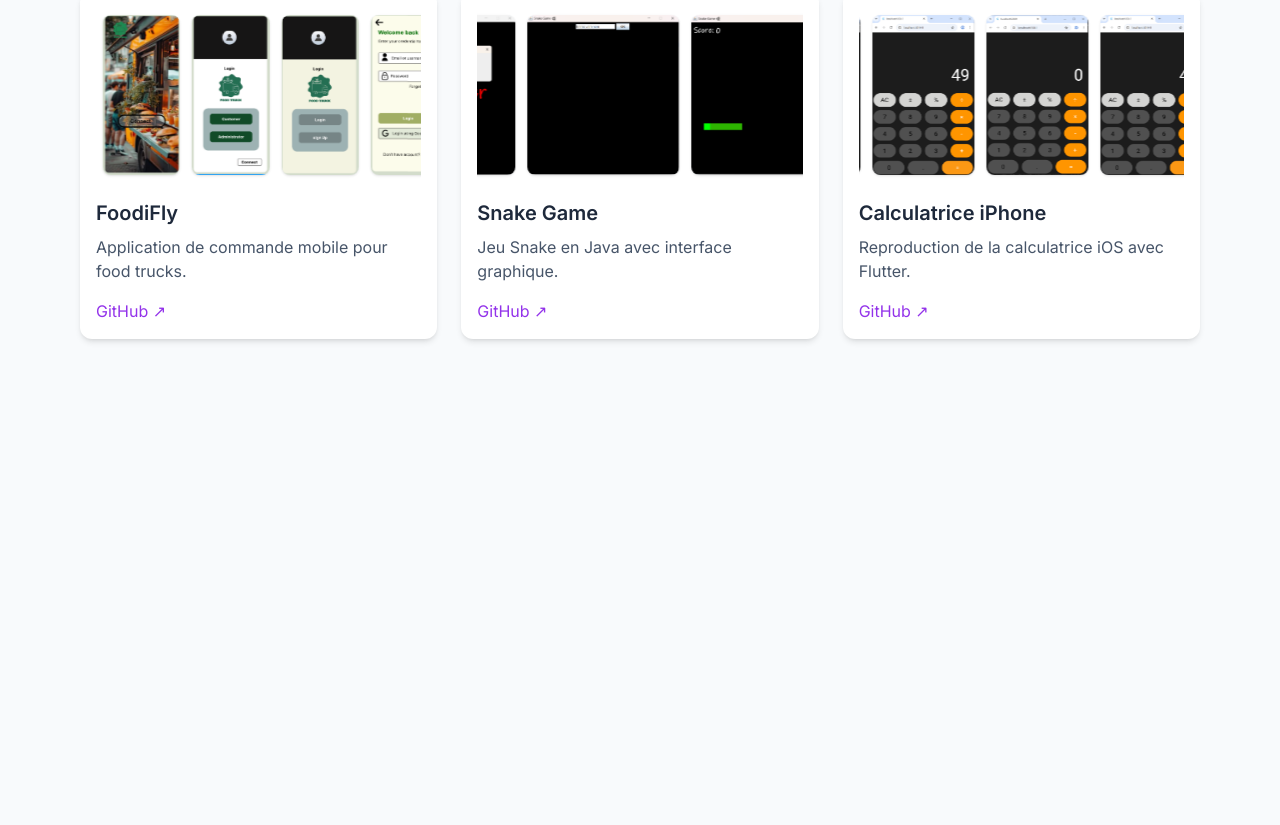
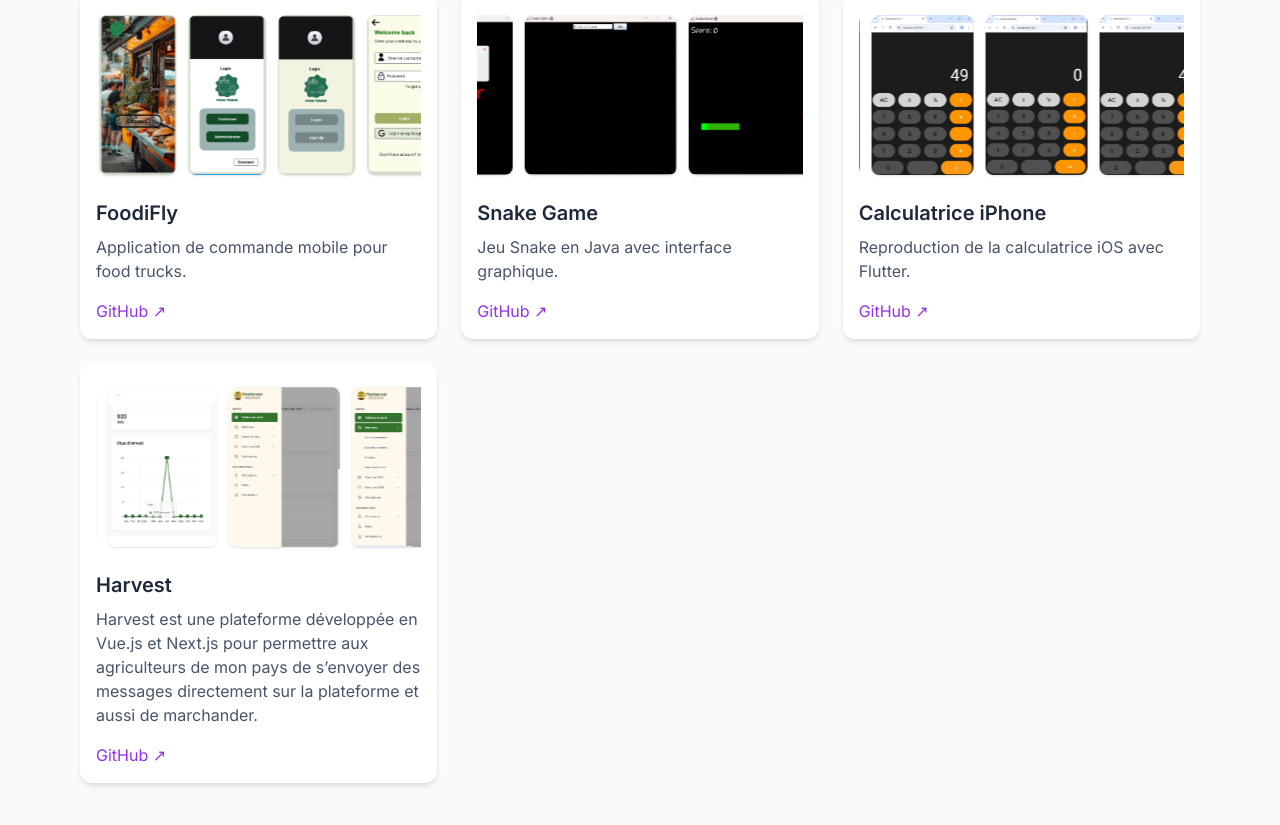
Before and after one commit to Guindo97/portfolio, a React (Vite) app: page /projects in a window 1280 px wide. Shown: the part 269-1094 px from the top of the page. Before the commit the page ends 800 px from the top, so only its background shows below. Built offline with nearby package versions, Linux system fonts and the light colour scheme.

Commit message:
update portfolio react/js  commit add

```diff
--- a/src/pages/projects.jsx
+++ b/src/pages/projects.jsx
@@ -29,6 +29,14 @@ function Projects({ lang }) {
         : "iOS calculator clone with Flutter.",
       github: "https://github.com/Guindo97/calculatrice",
       images: ["/img/calculatrice1.png", "/img/calculatrice2.png"]
+    },
+    {
+      title: "Harvest",
+      description: lang === "fr"
+        ? "Harvest est une plateforme développée en Vue.js et Next.js pour permettre aux agriculteurs de mon pays de s’envoyer des messages directement sur la plateforme et aussi de marchander."
+        : "Harvest is a platform built with Vue.js and Next.js that allows farmers in my country to message each other directly and negotiate deals.",
+      github: "https://github.com/Guindo97/tika", // ✅ Ton lien GitHub réel ici
+      images: Array.from({ length: 22 }, (_, i) => `/img/tika${i + 1}.png`)
     }
   ];
 
```
